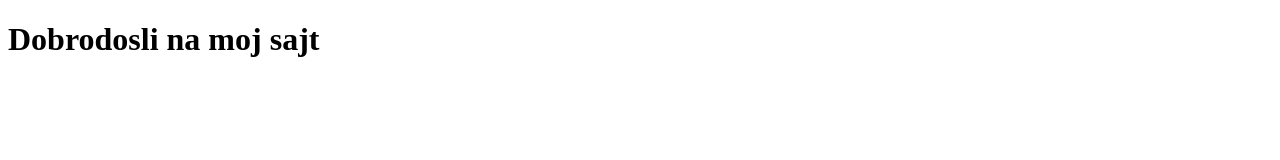
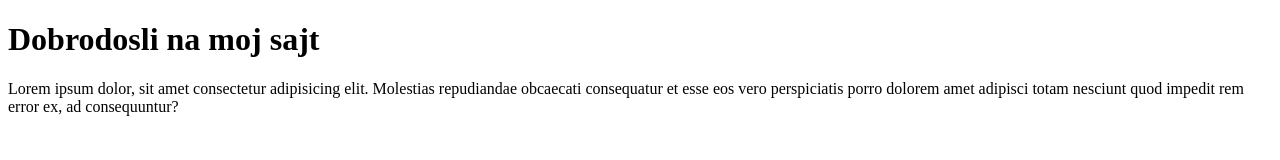
Before and after one commit to MirkoRosic/Git-vezba, a plain HTML site: page index.html in a window 1280 px wide. Drawn offline with Linux system fonts and the light colour scheme.

Commit message:
Dodana main sekcija

```diff
--- a/index.html
+++ b/index.html
@@ -9,5 +9,9 @@
     <header>
         <h1>Dobrodosli na moj sajt</h1>
     </header>
+
+    <main>
+        <p>Lorem ipsum dolor, sit amet consectetur adipisicing elit. Molestias repudiandae obcaecati consequatur et esse eos vero perspiciatis porro dolorem amet adipisci totam nesciunt quod impedit rem error ex, ad consequuntur?</p>
+    </main>
 </body>
 </html>
```
